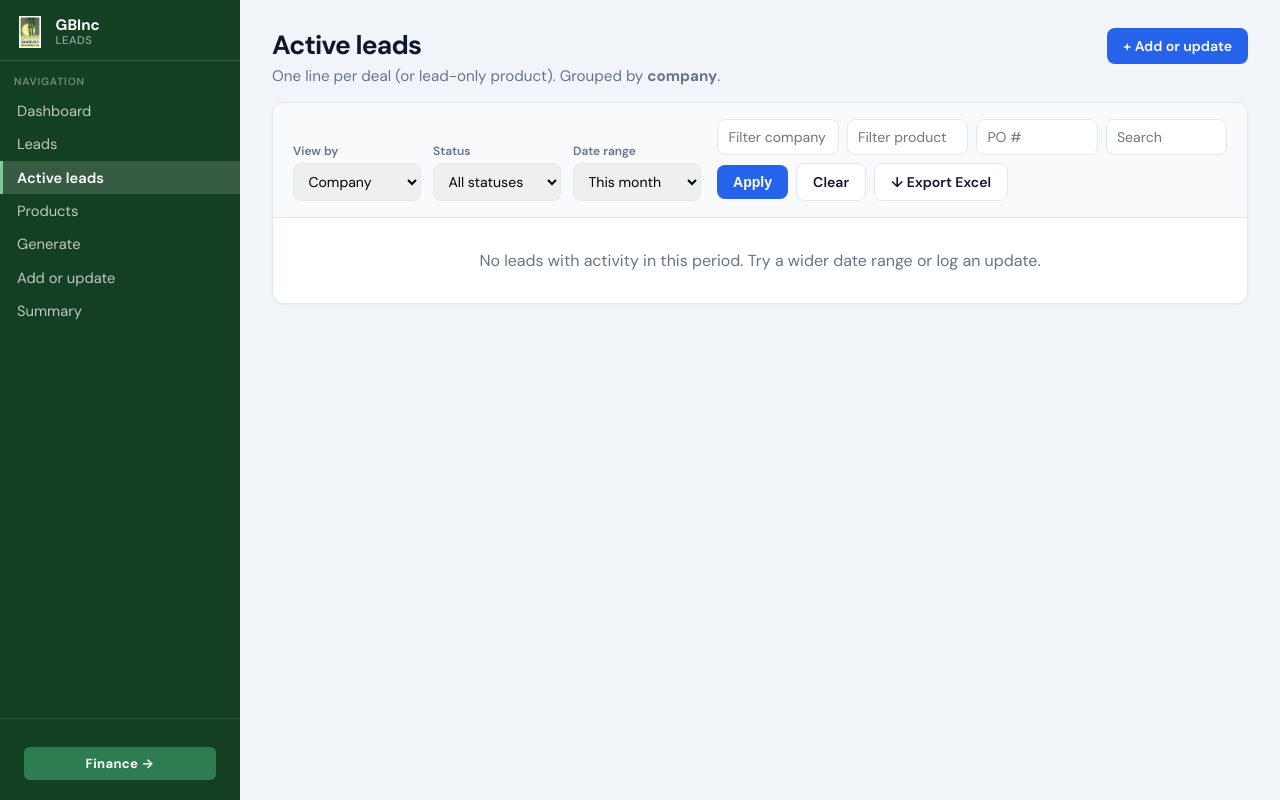
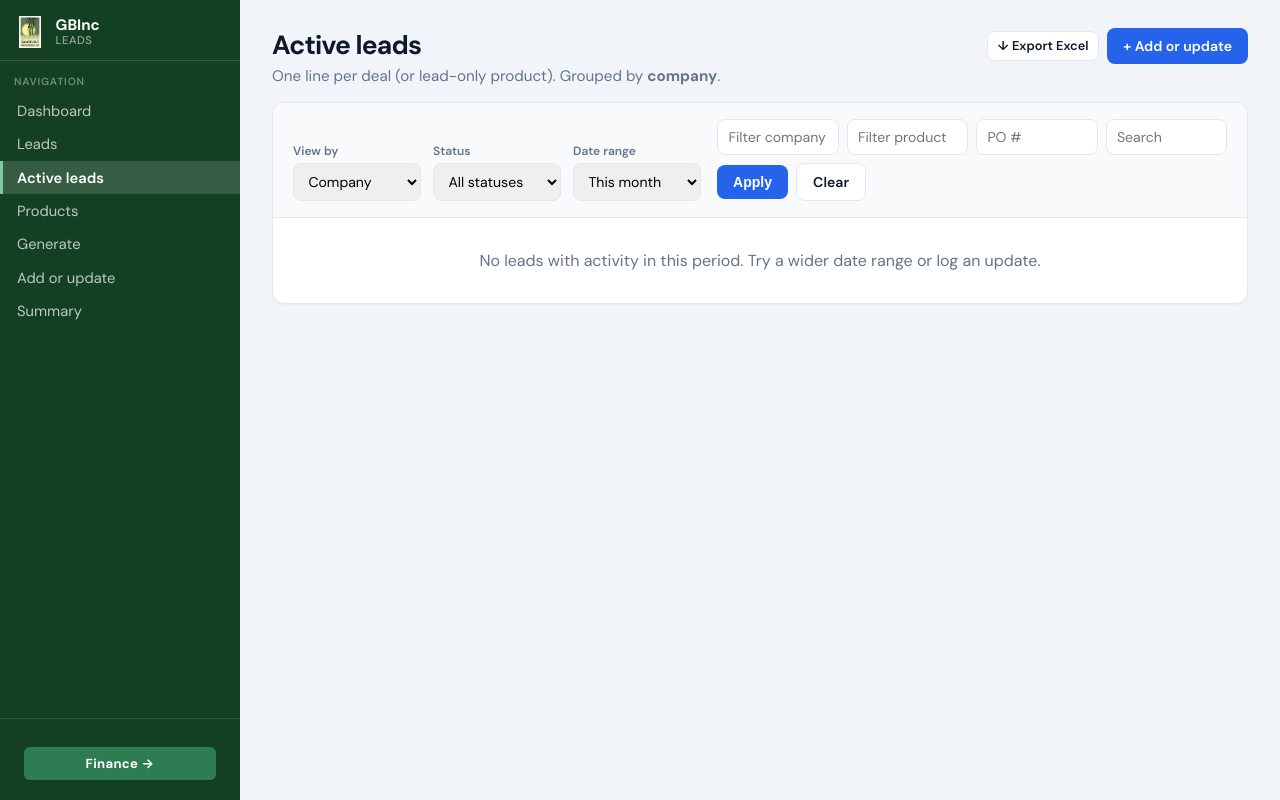
Before and after one commit to padmaja-artsee/godavari, a FastAPI app: page /deals in a window 1280 px wide. Run offline with FastAPI, Linux system fonts and the light colour scheme; data comes from the database, SQL or seed files in the repository; data that the repository does not hold is empty.

Commit message:
Move Active Leads export button to page header for visibility
Co-authored-by: Cursor <cursoragent@cursor.com>

```diff
--- a/templates/deals.html
+++ b/templates/deals.html
@@ -6,7 +6,11 @@
     <h1>Active leads</h1>
     <p class="subtitle">One line per deal (or lead-only product). Grouped {% if view == 'product' %}by <strong>product</strong>{% else %}by <strong>company</strong>{% endif %}.</p>
   </div>
-  <a href="/add?tab=log&return_to=/deals" class="btn btn-primary">+ Add or update</a>
+  <div style="display:flex;gap:.5rem;align-items:center">
+    <a href="/deals/export.xlsx?status={{ status }}&period={{ period }}&company={{ company }}&product={{ product }}&q={{ q }}"
+       class="btn btn-ghost btn-sm">↓ Export Excel</a>
+    <a href="/add?tab=log&return_to=/deals" class="btn btn-primary">+ Add or update</a>
+  </div>
 </div>
 
 <div class="card deals-card">
@@ -47,8 +51,6 @@
       <input name="q" value="{{ q }}" placeholder="Search" />
       <button type="submit" class="btn btn-primary">Apply</button>
       <a href="/deals?status=all&period=month&view={{ view }}" class="btn btn-ghost">Clear</a>
-      <a href="/deals/export.xlsx?status={{ status }}&period={{ period }}&company={{ company }}&product={{ product }}&q={{ q }}"
-         class="btn btn-ghost">↓ Export Excel</a>
     </div>
   </form>
 
```
